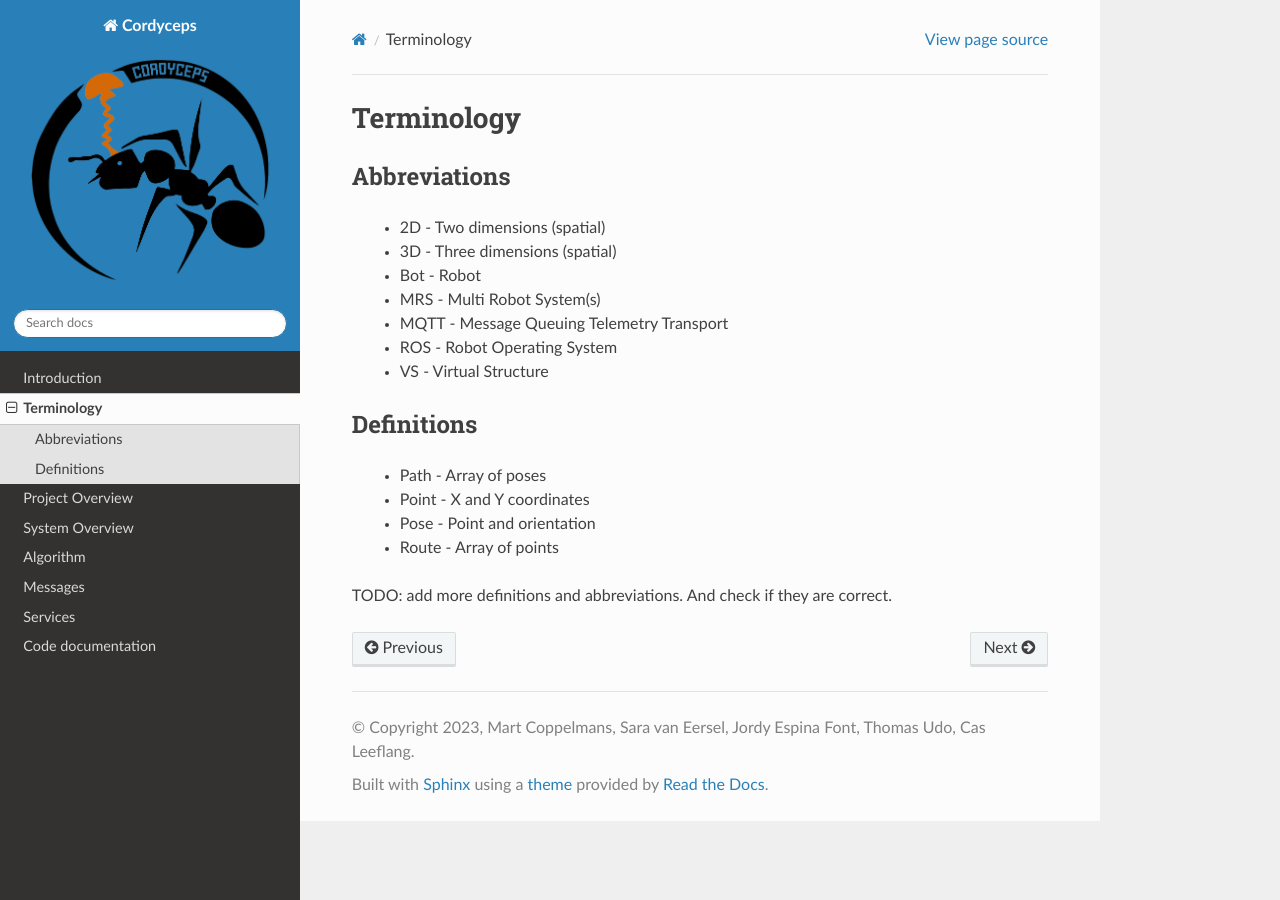
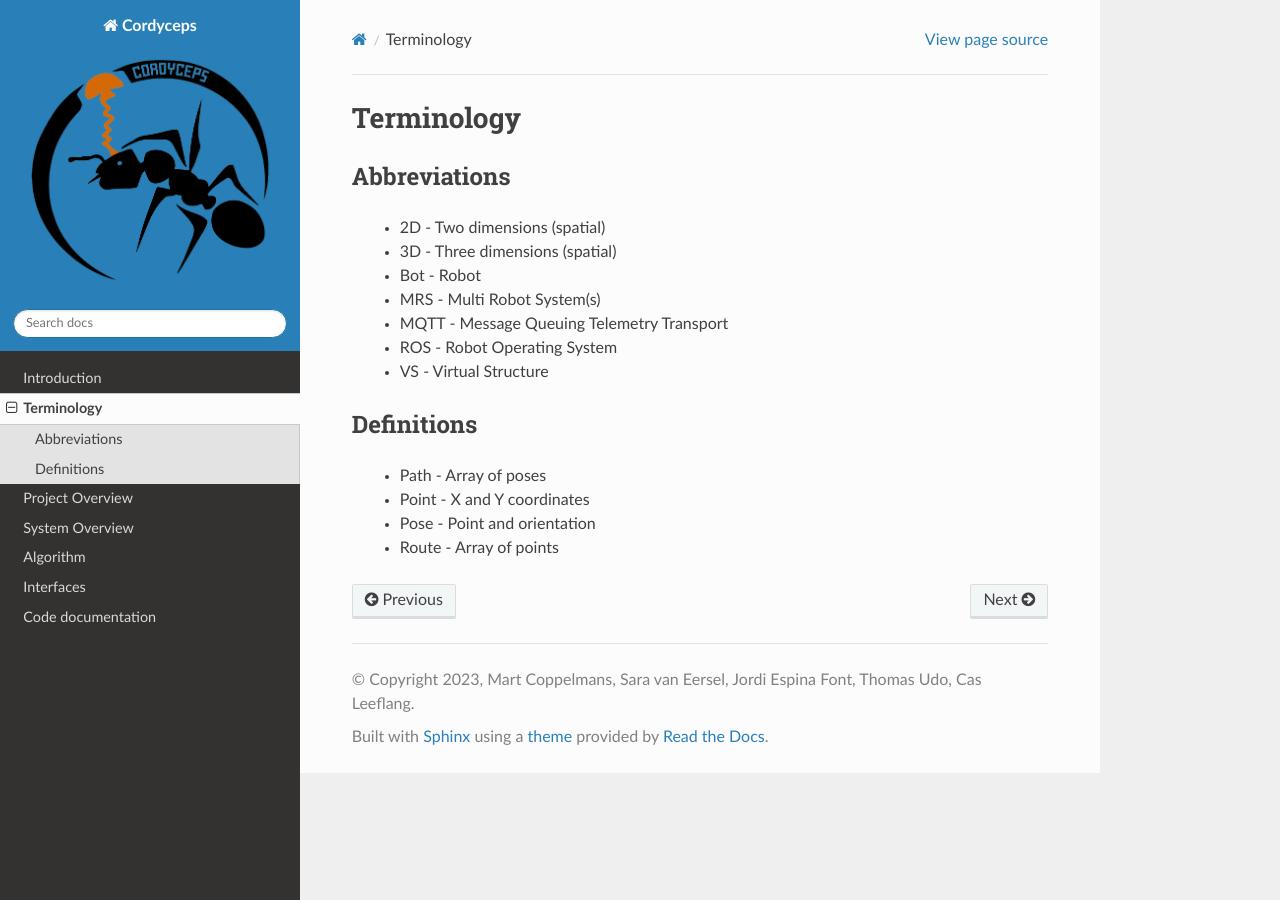
Before and after one commit to TeamSolenopsis/Cordyceps, a Sphinx documentation site: the page built from cordyceps/docs/terminology.rst, in a window 1280 px wide. Built offline with Sphinx 7.4.7 and the Read the Docs theme 2.0.0, drawn with Linux system fonts in a browser that asks for light colours.

Commit message:
design doc update

```diff
--- a/cordyceps/docs/communication.rst
+++ b/cordyceps/docs/communication.rst
@@ -1,3 +1,6 @@
+Interfaces
+==========
+
 Messages
 --------
 
--- a/cordyceps/docs/conf.py
+++ b/cordyceps/docs/conf.py
@@ -12,7 +12,7 @@ import sys
 sys.path.insert(0, os.path.abspath('..'))
 
 project = 'Cordyceps'
-copyright = '2023, Mart Coppelmans, Sara van Eersel, Jordy Espina Font, Thomas Udo, Cas Leeflang'
+copyright = '2023, Mart Coppelmans, Sara van Eersel, Jordi Espina Font, Thomas Udo, Cas Leeflang'
 author = 'Mart Coppelmans, Sara van Eersel, Jordi Espina Font, Thomas Udo, Cas Leeflang'
 
 # -- General configuration ---------------------------------------------------
@@ -42,11 +42,11 @@ latex_elements = {
             \par\vspace{2cm}
             {\Large Mart Coppelmans,}
             {\Large Sara van Eersel,}
-            {\Large Jordy Espina Font,}
+            {\Large Jordi Espina Font,}
             {\Large Thomas Udo and}
             {\Large Cas Leeflang}
             \par\vfill
-            {\Large June 2023}
+            {\Large July 2023}
         \end{titlepage}
         \pagenumbering{arabic}
     '''
--- a/cordyceps/docs/design.rst
+++ b/cordyceps/docs/design.rst
@@ -5,8 +5,8 @@ In :ref:`topview-image-label`. the topview architecture of the entire software i
 For this implementation a centralised architecture is chosen.
 This means that the robots are controlled by a central node, the VS manager.
 This approach is chosen for the following reasons:
-* It is easier to implement
-* Minimal variability in delay
+   * It is easier to implement
+   * Minimal variability in delay
 
 Task is the task that will be executed by the robots.
 This will enter the VS manager where the paths for the robots are calculated and the robots are assembled.
--- a/cordyceps/docs/project_overview.rst
+++ b/cordyceps/docs/project_overview.rst
@@ -10,7 +10,7 @@ Through research and experimentation, we will explore the most promising and fea
 
 The project will involve the following key components:
 
-    * Robot Hardware: Turtlebot3 burger and Turtlebot4
+    * Robot Hardware: Turtlebot3 burger
 
     * Software Development
 
--- a/cordyceps/docs/terminology.rst
+++ b/cordyceps/docs/terminology.rst
@@ -16,5 +16,3 @@ Definitions
     * Point - X and Y coordinates
     * Pose - Point and orientation
     * Route - Array of points
-
-TODO: add more definitions and abbreviations. And check if they are correct.
```
Also changed, not shown: 4 other files.
